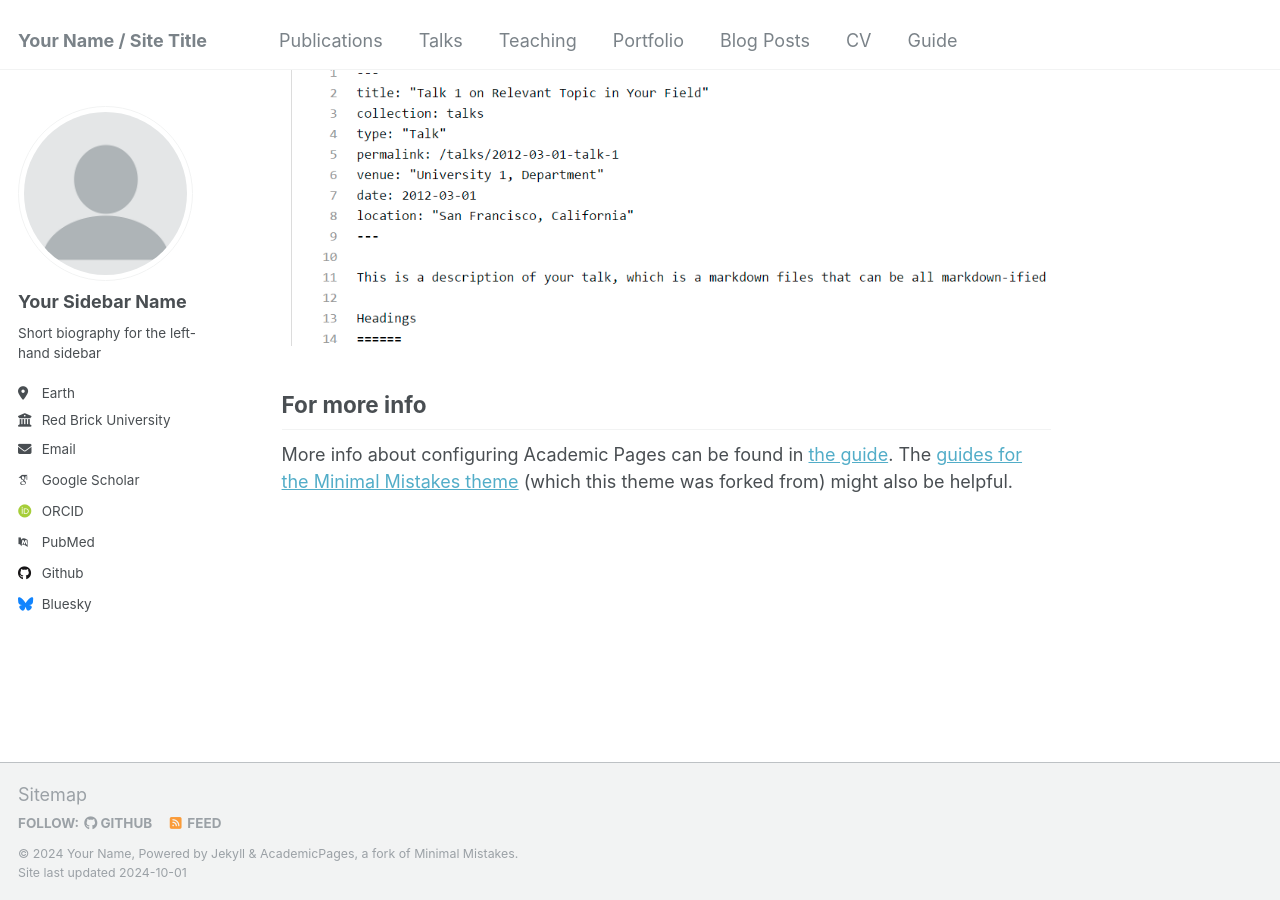
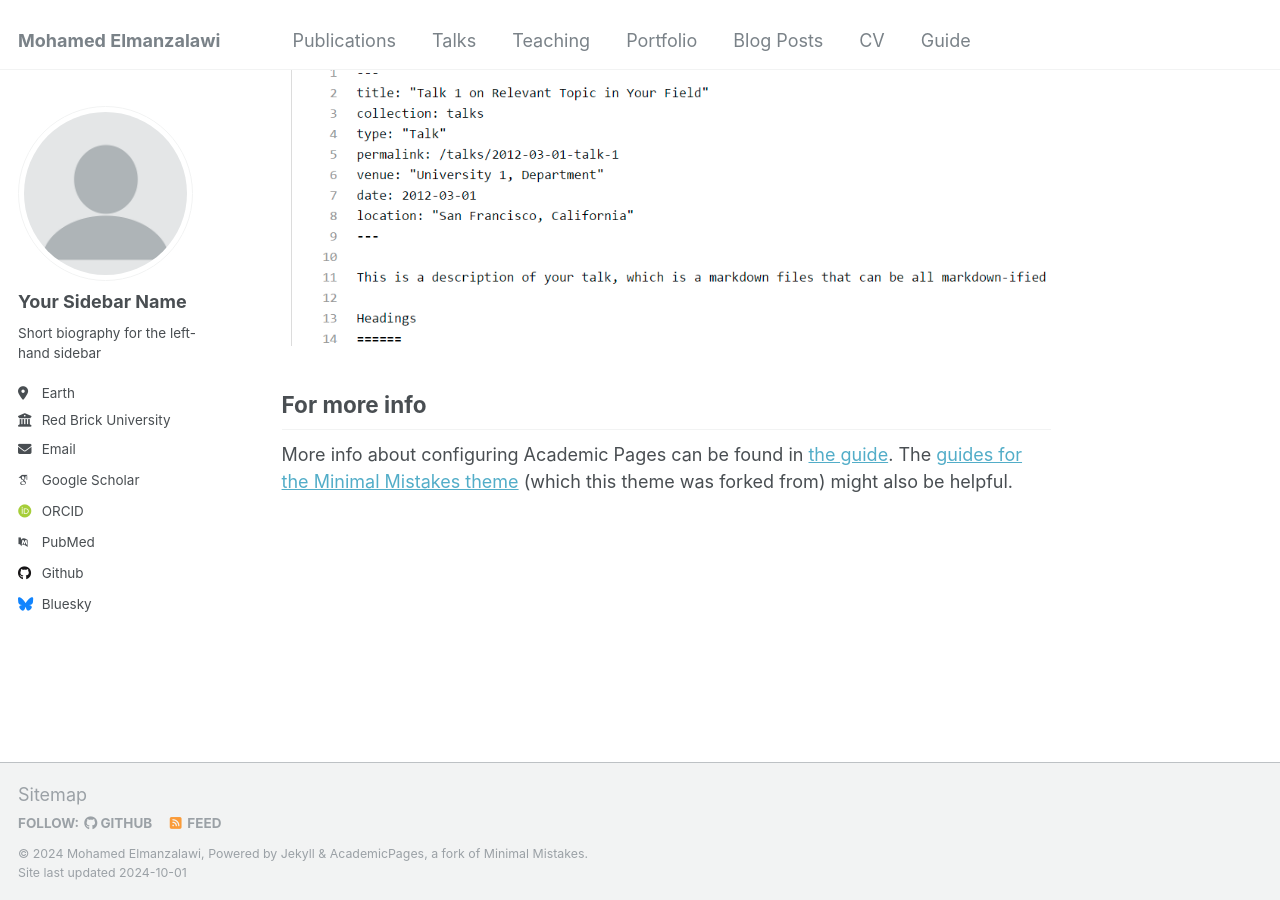
Before and after one commit to Mohamed-Elmanzalawi/MohamedElmanzalawi.github.io, a Jekyll site: the page built from _pages/about.md, in a window 1280 px wide and 900 px high, scrolled down 2643 px. Built offline with Jekyll 4.4.1, drawn with Linux system fonts in a browser that asks for light colours; some web fonts are replaced.

Commit message:
Readme.md updated

```diff
--- a/_config.yml
+++ b/_config.yml
@@ -8,11 +8,11 @@
 
 # Basic Site Settings
 locale                   : "en-US"
-title                    : "Your Name / Site Title"
+title                    : "Mohamed Elmanzalawi"
 title_separator          : "-"
-name                     : &name "Your Name"
+name                     : &name "Mohamed Elmanzalawi"
 description              : &description "personal description"
-url                      : https://academicpages.github.io # the base hostname & protocol for your site e.g. "https://mmistakes.github.io"
+url                      : https://mohamed-elmanzalawi.github.io/ # the base hostname & protocol for your site e.g. "https://mmistakes.github.io"
 baseurl                  : "" # the subpath of your site, e.g. "/blog"
 repository               : "academicpages/academicpages.github.io"
 
```
